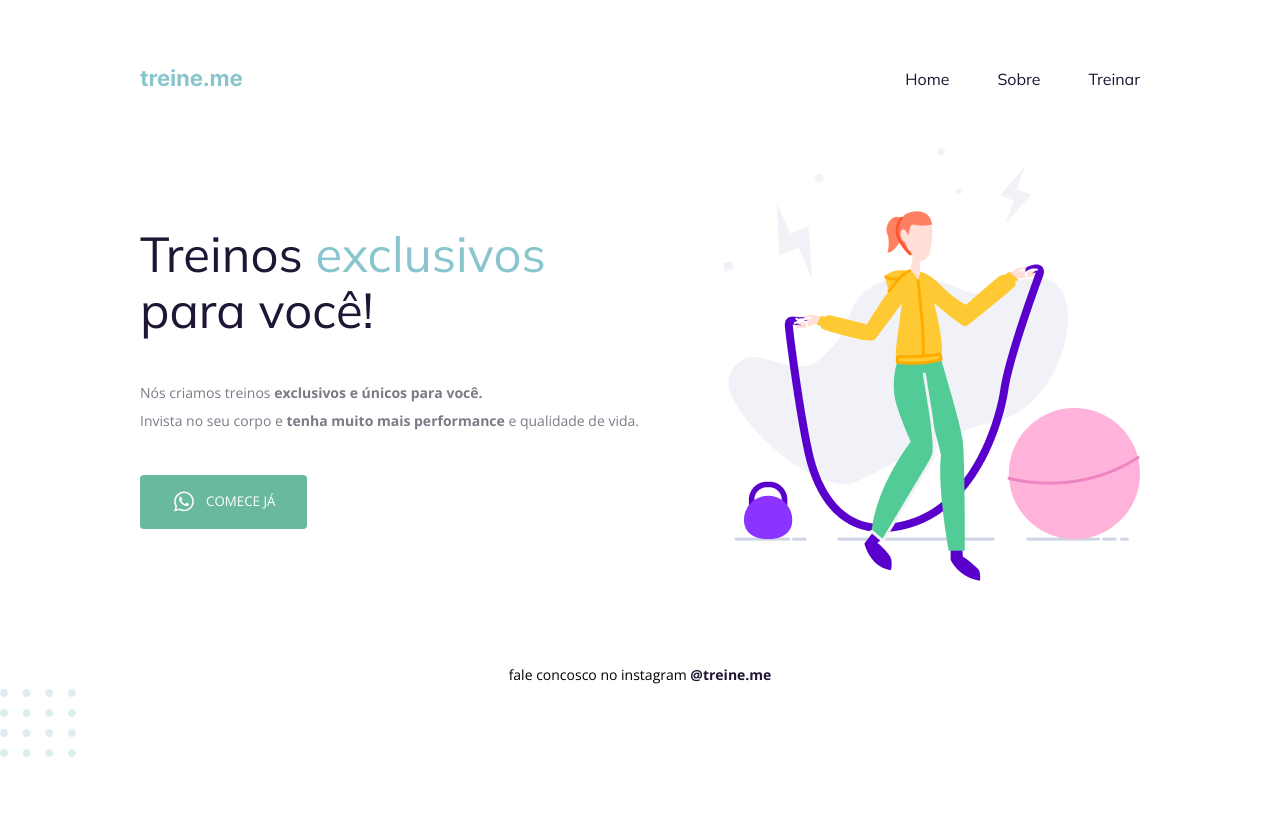
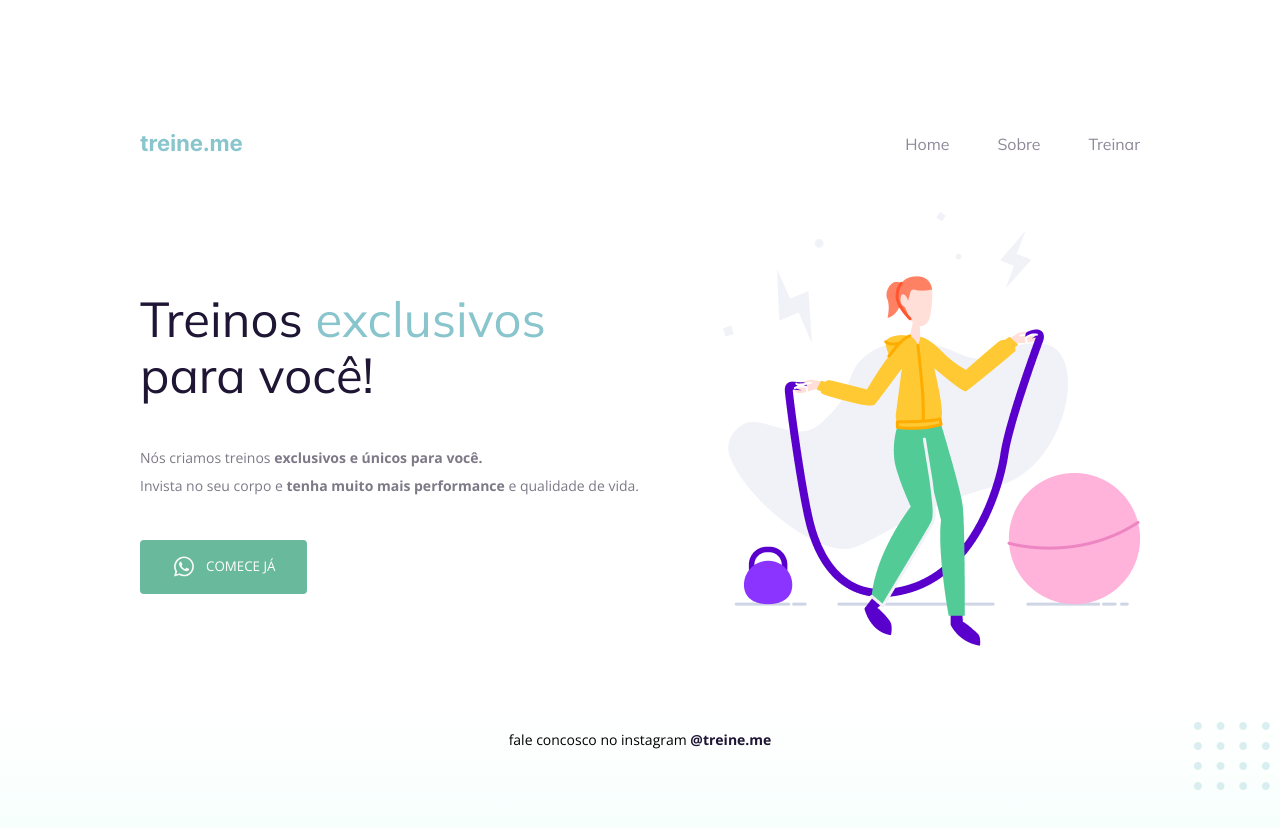
Before and after one commit to jhemi-cristina/Explorer-Projeto02-html, a plain HTML site: page index.html in a window 1280 px wide. Before the commit the page ends 800 px from the top, so only its background shows below. Drawn offline with nearby package versions, Linux system fonts and the light colour scheme.

Commit message:
feat: finalization project

```diff
--- a/index.html
+++ b/index.html
@@ -52,7 +52,7 @@
       </footer>
     </div>
 
-    <img
+    <img id="balls"
       src="images/balls.png"
       alt="Bolinhas verdes no canto inferior direito da página."
     />
--- a/style.css
+++ b/style.css
@@ -1,11 +1,15 @@
 body {
     margin: 0;
     font-family: 'Open Sans', sans-serif;
+
+    background: linear-gradient(180deg, rgba(227, 255, 248, 0) 82.08%, rgba(227, 255, 248, 0.38) 100%);
+    min-height: 100vh;
 }
 
 .page {
     width: 1000px;
     margin: 65px auto 0;
+    padding-top: 65px;
 }
 
 nav {
@@ -32,9 +36,14 @@ a {
     text-decoration: none;
     color: #1F1534
 }
+ul li a {
+    opacity: 0.5;
+}
 
 ul li a:hover {
     font-weight: bold;
+    opacity: 1;
+
 }
 
 h1 {
@@ -100,3 +109,9 @@ footer {
 footer a {
     font-weight: bold;
 }
+
+#balls {
+    position: fixed;
+    bottom: 0;
+    right: 0
+}
```
